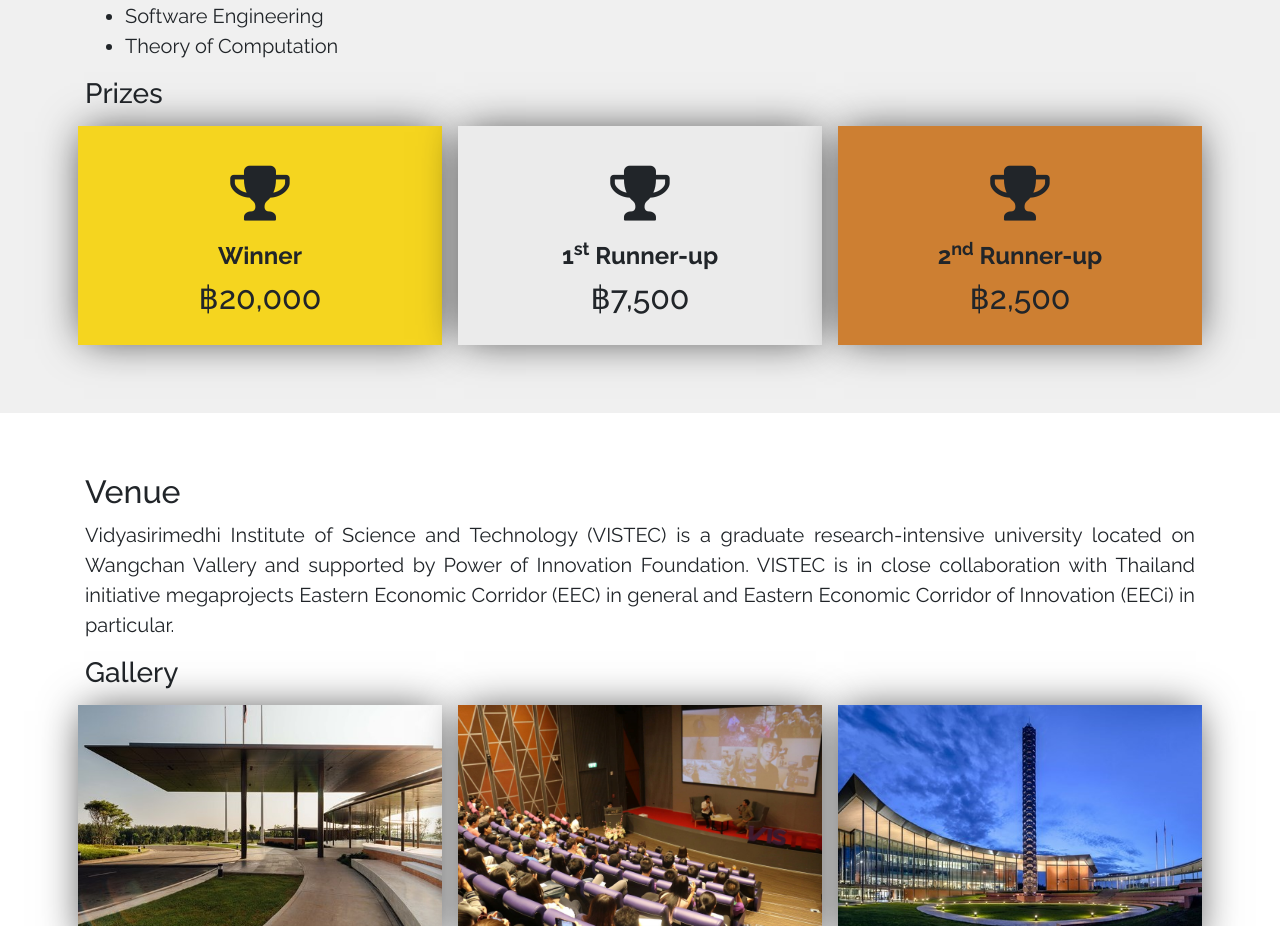
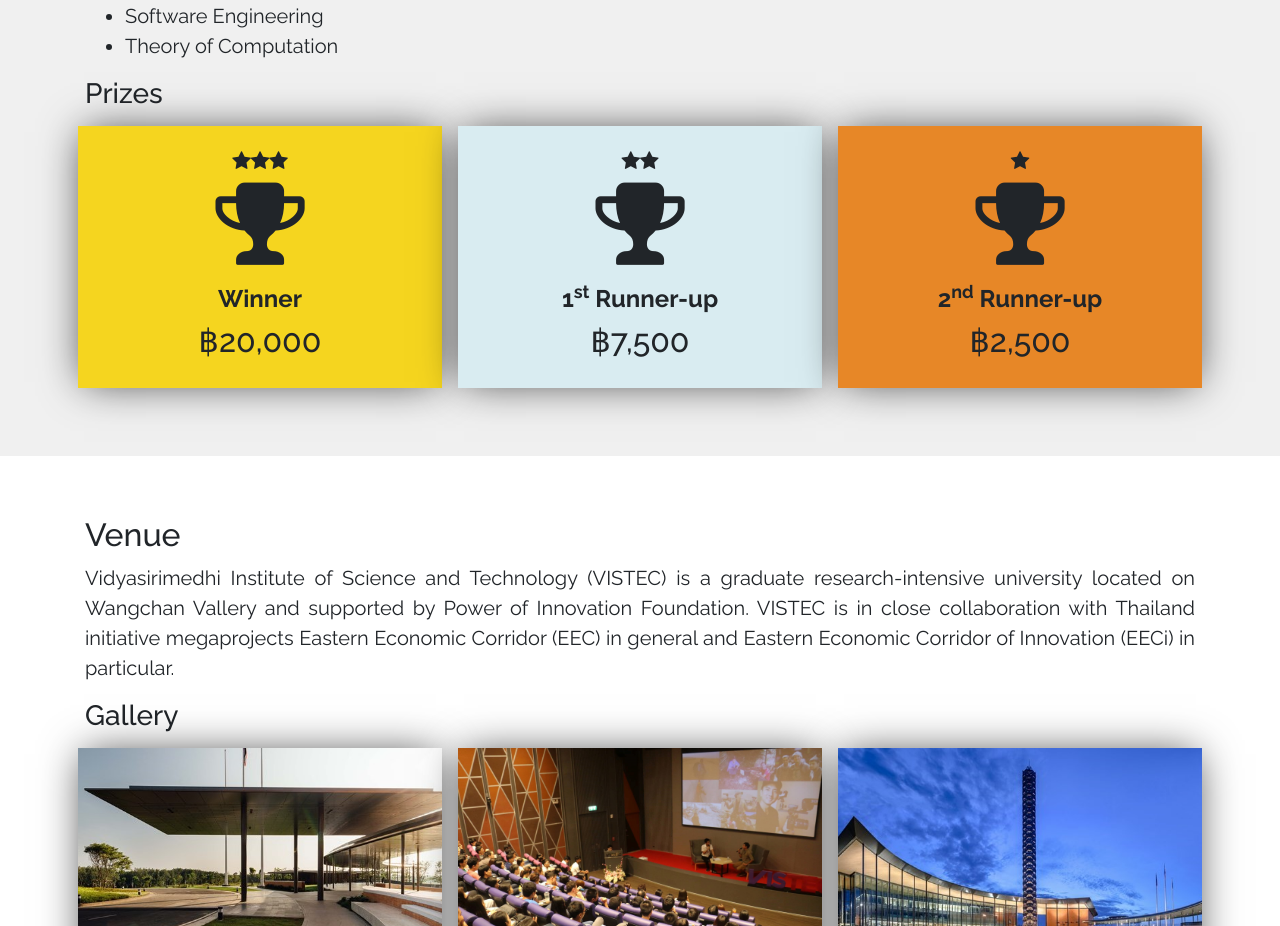
Before and after one commit to ist-fr/2019, a Vue app: page / in a window 1280 px wide. Shown: the part 7560-8486 px from the top of the page. Built offline with nearby package versions, Linux system fonts and the light colour scheme; what vue-scrollactive would draw is missing.

Commit message:
Restyle prizes

```diff
--- a/src/components/Home/Submission.vue
+++ b/src/components/Home/Submission.vue
@@ -122,8 +122,10 @@
             <div class="col-md-4 col-sm-12 p-0">
               <div class="card rounded-0 border-0 m-2 shadow-straight gold">
                 <div class="card-body">
-                  <span class="trophy"><i class="fa fa-trophy"></i></span>
-                  <h4 class="font-weight-bold">Winner</h4>
+                  <i class="fa fa-star"></i><i class="fa fa-star"></i
+                  ><i class="fa fa-star"></i><br />
+                  <span class="trophy"><i class="fa fa-trophy fa-2x"></i></span>
+                  <h4 class="font-weight-bold mt-2">Winner</h4>
                   <h2>฿20,000</h2>
                 </div>
               </div>
@@ -131,8 +133,11 @@
             <div class="col-md-4 col-sm-12 p-0">
               <div class="card rounded-0 border-0 m-2 shadow-straight silver">
                 <div class="card-body">
-                  <span class="trophy"><i class="fa fa-trophy"></i></span>
-                  <h4 class="font-weight-bold">1<sup>st</sup> Runner-up</h4>
+                  <i class="fa fa-star"></i><i class="fa fa-star"></i><br />
+                  <span class="trophy"><i class="fa fa-trophy fa-2x"></i></span>
+                  <h4 class="font-weight-bold mt-2">
+                    1<sup>st</sup> Runner-up
+                  </h4>
                   <h2>฿7,500</h2>
                 </div>
               </div>
@@ -140,8 +145,11 @@
             <div class="col-md-4 col-sm-12 p-0">
               <div class="card rounded-0 border-0 m-2 shadow-straight bronze">
                 <div class="card-body">
-                  <span class="trophy"><i class="fa fa-trophy"></i></span>
-                  <h4 class="font-weight-bold">2<sup>nd</sup> Runner-up</h4>
+                  <i class="fa fa-star"></i><br />
+                  <span class="trophy"><i class="fa fa-trophy fa-2x"></i></span>
+                  <h4 class="font-weight-bold mt-2">
+                    2<sup>nd</sup> Runner-up
+                  </h4>
                   <h2>฿2,500</h2>
                 </div>
               </div>
@@ -189,7 +197,7 @@ export default {
 </script>
 <style scoped>
 .trophy {
-  font-size: 4rem;
+  font-size: 3rem;
 }
 
 .gold {
@@ -197,10 +205,10 @@ export default {
 }
 
 .silver {
-  background: #ebebeb;
+  background: #d9ecf1;
 }
 
 .bronze {
-  background: #cd7f32;
+  background: #e78727;
 }
 </style>
```
